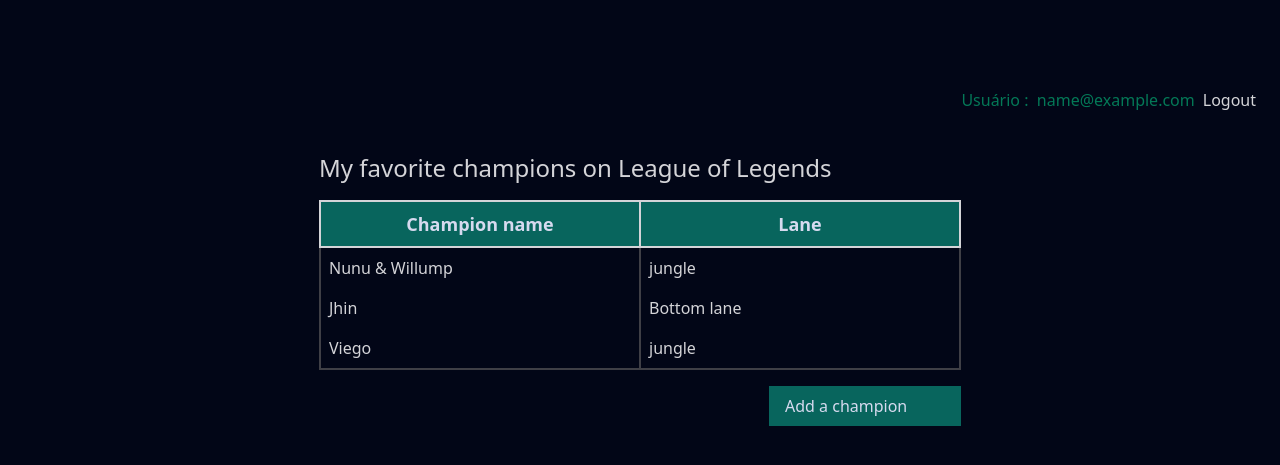
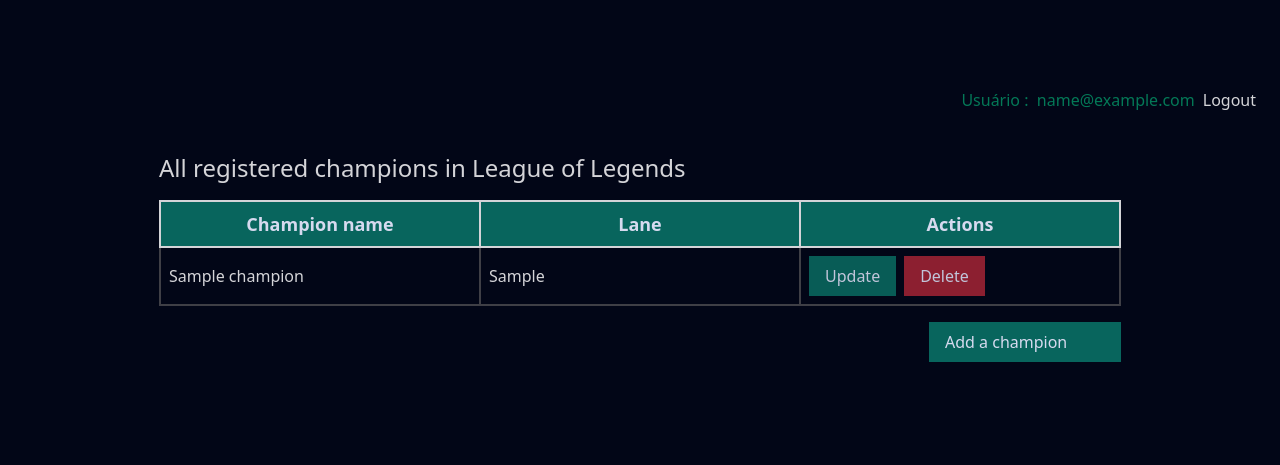
Before and after one commit to bidwolf/alura-courses, a Flask app: page / in a window 1280 px wide. Shown: the top 465 px of the page. Run offline with Flask 3, Linux system fonts and the light colour scheme; the visitor is signed in with stand-in values (Sample User, id 1); tables that the repository leaves empty hold one stand-in row (values such as "Sample post"); some libraries are stand-ins or nearby versions.

Commit message:
Feat/crud (#44)
* chore: adding requirements.txt with pytest, Flask and pylint libraries

* feat: adding customization in the html with jinja language

* feat: add create_champion page to register a new favorite champion

* feat: using champion model with lane and name properties

* feat: create champion route and create-champion route to render templates correctly

* docs: adding some names for spelling dictionarie

* refactor: changing authentication functionality into middlewares folder

* refactor: changing home page to match the champion model from database

* docs: updating requirements.txt

* chore: creating script for setup database from scratch

* feat: creating models using SQLAlchemy syntax with class definition

* refactor: updating routes based on the SQLAlchemy models

* refactor: updating app separating routes in the views folder

* chore: adding .env.example to guide which env variable wold be needed

* feat: adicionando pagina para atualizar um campeão existente

* feat: adicionando rotas para atualizar campeões

* feat: adicionando funcionalidade para deletar um campeão

* feat: adicionando rota para deletar um campeão

```diff
--- a/flaskCourse/app.py
+++ b/flaskCourse/app.py
@@ -1,80 +1,14 @@
 """The main application"""
 
-from flask import Flask, render_template, request, redirect, session, flash
-
-from src.models.champion import Champion
+import os
+from flask import Flask
+from flask_sqlalchemy import SQLAlchemy
 
 app = Flask(__name__)
-app.secret_key = "bdiwlof"
-nunu = Champion(name="Nunu & Willump", lane="jungle")
-viego = Champion(name="Viego", lane="jungle")
-jhin = Champion(name="Jhin", lane="Bottom lane")
-favorite_champions = [nunu, jhin, viego]
+app.config.from_pyfile("config.py")
+db = SQLAlchemy(app)
+from views import *
 
 
-def is_authenticated():
-    """Middleware to tell if the user is authenticated"""
-    return session.get("user_email") is not None
-
-
-@app.route("/")
-def champion():
-    """This is the route that get the champion information"""
-    game_name = "League of Legends"
-    if is_authenticated():
-        return render_template(
-            "champion.html",
-            game_name=game_name,
-            champions=favorite_champions,
-            user_email=session.get("user_email"),
-        )
-    return redirect("/login", 302)
-
-
-@app.route("/create-champion")
-def create_champion():
-    """This is the route that allows the user add a favorite champion"""
-    return render_template("create_champion.html")
-
-
-@app.route("/create", methods=["POST"])
-def create():
-    """This is the endpoint to create a champion"""
-    if not is_authenticated():
-        return redirect("/login", 422)
-    lane = request.form["champion_lane"]
-    name = request.form["champion_name"]
-    new_champion = Champion(lane=lane, name=name)
-    favorite_champions.append(new_champion)
-    return redirect("/", code=302)
-
-
-@app.route("/login")
-def login():
-    """This is the endpoint to create a session for the web app"""
-    return render_template("login.html")
-
-
-@app.route("/authenticate", methods=["POST"])
-def auth():
-    """This is the endpoint for authenticate users"""
-    mail = request.form["user_email"]
-    password = request.form["password"]
-    if mail == "tec.henriquedepaula@gmail.com" and password == "123":
-        session["user_email"] = mail
-        flash("Authentication succeed with success")
-        return redirect("/", code=302)
-
-    flash("Authentication failed")
-    return redirect("/login", code=302)
-
-
-@app.route("/logout")
-def logout():
-    """This is the endpoint for logout users"""
-    session["user_email"] = None
-    flash("User session ended.")
-    return redirect("/login")
-
-
-app.run(debug=True, port=8080)
+if __name__ == "__main__":
+    app.run(debug=True, port=os.getenv("APP_PORT"))
--- /dev/null
+++ b/flaskCourse/src/middlewares/authentication.py
@@ -0,0 +1,10 @@
+"""
+This middleware aims to define rules for the app authentication
+"""
+
+from flask import session
+
+
+def is_authenticated():
+    """Middleware to tell if the user is authenticated"""
+    return "user_email" in session and session.get("user_email") is not None
--- a/flaskCourse/src/models/champion.py
+++ /dev/null
@@ -1,23 +0,0 @@
-"""This is the module for handling champions on league of legends"""
-
-
-class Champion:
-    """This class represents a champion in league of legends"""
-
-    def __init__(self, name: str, lane: str):
-        self._name = name
-        self._lane = lane
-        self._level = 1
-
-    def __str__(self):
-        return f"The champion {self._name} is a {self._lane}"
-
-    @property
-    def name(self):
-        """The champion name"""
-        return self._name
-
-    @property
-    def lane(self):
-        """The champion lane"""
-        return self._lane
--- a/flaskCourse/templates/base.html
+++ b/flaskCourse/templates/base.html
@@ -27,7 +27,7 @@
       </div>
       <button type="button"
         class=" ms-auto -mx-1.5 -my-1.5 bg-yellow-50 text-yellow-500 rounded-lg focus:ring-2 focus:ring-yellow-400 p-1.5 hover:bg-yellow-200 inline-flex items-center justify-center h-8 w-8 dark:bg-gray-800 dark:text-yellow-300 dark:hover:bg-gray-700"
-        data-dismiss-target="#alert-4" aria-label="Close">
+        data-dismiss-target="#alert-4" aria-label="Close" onclick="document.getElementById('alert').remove()">
         <span class="sr-only">Close</span>
         <svg class="w-3 h-3" aria-hidden="true" xmlns="http://www.w3.org/2000/svg" fill="none" viewBox="0 0 14 14">
           <path stroke="currentColor" stroke-linecap="round" stroke-linejoin="round" stroke-width="2"
--- a/flaskCourse/templates/champion.html
+++ b/flaskCourse/templates/champion.html
@@ -17,25 +17,40 @@
 </header>
 <main class="flex flex-col gap-4">
   <h1 class="font-medium text-2xl">
-    My favorite champions on {{game_name}}
+    All registered champions in {{game_name}}
   </h1>
   <table>
     <thead>
       <tr class=" p-2 text-lg bg-emerald-800 mix-blend-plus-lighter">
         <th class="p-2 w-80 border-2 border-zinc-300">Champion name</th>
         <th class="w-80 p-2 border-2 border-zinc-300">Lane</th>
+        <th class="w-80 p-2 border-2 border-zinc-300">Actions</th>
       </tr>
     </thead>
     <tbody class="border-2 border-zinc-700">
       {% for champion in champions %}
+      {% if champion%}
       <tr>
-        <td class="p-2 border-r-2 border-r-zinc-700">{{champion.name}}</td>
-        <td class="p-2">{{champion.lane}}</td>
+        <td class="p-2 border-r-2 border-r-zinc-700">{{champion.champion_name}}</td>
+        <td class="p-2 border-r-2 border-r-zinc-700">{{champion.lane}}</td>
+        <td class="p-2 flex gap-2">
+          <a href="{{url_for('update_champion', champion_id=champion.id)}}"
+            class="bg-emerald-800 mix-blend-plus-lighter px-4 py-2 opacity-90 hover:opacity-80 active:opacity-100">
+            Update
+          </a>
+          <a href="{{url_for('delete_champion', champion_id=champion.id)}}"
+            class="bg-red-800 mix-blend-plus-lighter px-4 py-2 opacity-90 hover:opacity-80 active:opacity-100">
+            Delete
+          </a>
+
       </tr>
+      {% else %}
+      <p> You must add champions in your favorite lists!</p>
+      {% endif %}
       {% endfor %}
     </tbody>
   </table>
-  <a href="/create-champion" class="bg-emerald-800 mix-blend-plus-lighter px-4 py-2 w-48 self-end">
+  <a href="{{url_for('create_champion')}}" class="bg-emerald-800 mix-blend-plus-lighter px-4 py-2 w-48 self-end">
     Add a champion
   </a>
 </main>
--- /dev/null
+++ b/flaskCourse/views.py
@@ -0,0 +1,117 @@
+from app import app, db
+from models import Champions, Users
+from src.middlewares.authentication import is_authenticated
+from flask import render_template, request, redirect, session, flash
+
+
+@app.route("/")
+def champion():
+    """This is the route that get the champion information"""
+    game_name = "League of Legends"
+    champions = Champions.query.order_by(Champions.champion_name)
+    if is_authenticated():
+        return render_template(
+            "champion.html",
+            game_name=game_name,
+            champions=champions,
+            user_email=session.get("user_email"),
+        )
+    return redirect("/login", 302)
+
+
+@app.route("/create-champion")
+def create_champion():
+    """This is the route that allows the user add a favorite champion"""
+    return render_template("create_champion.html")
+
+
+@app.route("/update-champion/<int:champion_id>")
+def update_champion(champion_id):
+    """This is the route that allows the user add a favorite champion"""
+    if not is_authenticated():
+        return redirect("/login", code=422)
+    existent_champion = Champions.query.filter_by(id=champion_id).first()
+    return render_template("update_champion.html", champion=existent_champion)
+
+
+@app.route("/update", methods=["POST"])
+def update():
+    """This is the endpoint to update a champion"""
+    if not is_authenticated():
+        return redirect("/login", code=422)
+    lane = request.form["champion_lane"]
+    name = request.form["champion_name"]
+    champion_id = request.form["champion_id"]
+    rows_changed = Champions.query.filter_by(id=champion_id).update(
+        dict(lane=lane, champion_name=name)
+    )
+    if rows_changed:
+        db.session.commit()
+        flash("Campeão atualizado com sucesso!")
+        return redirect("/", code=302)
+    else:
+        db.session.flush()
+        flash("Something wrong, cannot update champion.\nPlease, try again later.")
+
+
+@app.route("/delete/<int:champion_id>")
+def delete_champion(champion_id):
+    """This is the route that allows the user to remove a favorite champion"""
+    if not is_authenticated():
+        return redirect("/login", code=422)
+    rows_changed = Champions.query.filter_by(id=champion_id).delete()
+    if rows_changed:
+        db.session.commit()
+        flash("Champion excluded with success")
+        return redirect("/", code=302)
+    else:
+        db.session.flush()
+        flash("Something wrong, cannot delete champion.\nPlease,try again later.")
+
+
+@app.route("/create", methods=["POST"])
+def create():
+    """This is the endpoint to create a champion"""
+    if not is_authenticated():
+        return redirect("/login", code=422)
+    lane = request.form["champion_lane"]
+    name = request.form["champion_name"]
+    champion_already_exists = (
+        Champions.query.filter_by(champion_name=name).filter_by(lane=lane).first()
+    )
+    if champion_already_exists:
+        flash("Champion already exists")
+        return redirect("/", code=302)
+    new_champion = Champions(champion_name=name, lane=lane)
+    db.session.add(new_champion)
+    db.session.commit()
+    return redirect("/", code=302)
+
+
+@app.route("/login")
+def login():
+    """This is the endpoint to create a session for the web app"""
+    return render_template("login.html")
+
+
+@app.route("/authenticate", methods=["POST"])
+def auth():
+    """This is the endpoint for authenticate users"""
+    username = request.form["user_email"]
+    password = request.form["password"]
+    user = Users.query.filter_by(username=username).first()
+    if user:
+        if password == user.password:
+            session["user_email"] = username
+            flash("Authentication succeed with success")
+            return redirect("/", code=302)
+    flash("Authentication failed")
+    return redirect("/login", code=302)
+
+
+@app.route("/logout")
+def logout():
+    """This is the endpoint for logout users"""
+    session["user_email"] = None
+    flash("User session ended.")
+    return redirect("/login")
```
Also changed, not shown: flaskCourse/config.py (added, +12 -0 lines), flaskCourse/models.py (added, +22 -0 lines), flaskCourse/requirements.txt (+7 -0 lines), flaskCourse/setup_database.py (added, +94 -0 lines), flaskCourse/templates/update_champion.html (added, +15 -0 lines), flaskCourse/src/middlewares/__init__.py (added), 1 other file.
